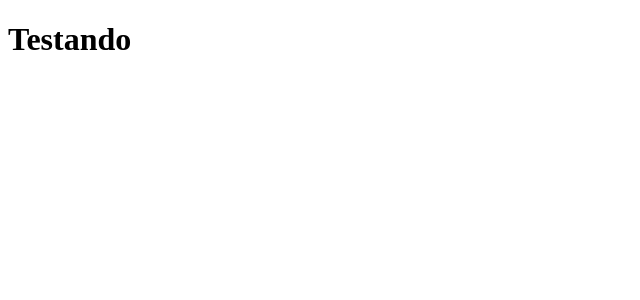
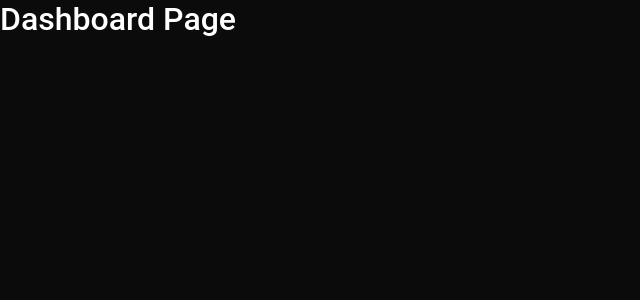
Before and after one commit to eskokado/m6t14-contatos-reactjs, a React (Create React App) app: page /dashboard in a window 1280 px wide. Shown: the top 300 px of the page, without its empty margins (0-640 px from the left). Built offline with nearby package versions, Linux system fonts and the light colour scheme.

Commit message:
feat: initial config

```diff
--- a/package.json
+++ b/package.json
@@ -14,6 +14,7 @@
     "react-router-dom": "^6.4.3",
     "react-scripts": "5.0.1",
     "react-toastify": "^9.1.1",
+    "styled-components": "^5.3.6",
     "web-vitals": "^2.1.0",
     "yup": "^0.32.11"
   },
--- a/src/App.jsx
+++ b/src/App.jsx
@@ -1,5 +1,13 @@
+import { RoutesMain } from "./routes";
+import Global from "./styles/global";
+
 function App() {
-  return <h1>Testando</h1>;
+  return (
+    <>
+      <Global />
+      <RoutesMain />
+    </>
+  );
 }
 
 export default App;
--- a/src/index.js
+++ b/src/index.js
@@ -1,10 +1,13 @@
 import React from "react";
 import ReactDOM from "react-dom/client";
+import { BrowserRouter } from "react-router-dom";
 import App from "./App";
 
 const root = ReactDOM.createRoot(document.getElementById("root"));
 root.render(
   <React.StrictMode>
-    <App />
+    <BrowserRouter>
+      <App />
+    </BrowserRouter>
   </React.StrictMode>
 );
--- /dev/null
+++ b/src/pages/DashboardPage/index.jsx
@@ -0,0 +1,7 @@
+export const DashboardPage = () => {
+  return (
+    <>
+      <h1>Dashboard Page</h1>
+    </>
+  );
+};
--- /dev/null
+++ b/src/pages/LoginPage/index.jsx
@@ -0,0 +1,7 @@
+export const LoginPage = () => {
+  return (
+    <>
+      <h1>Login Page</h1>
+    </>
+  );
+};
--- /dev/null
+++ b/src/pages/RegisterPage/index.jsx
@@ -0,0 +1,7 @@
+export const RegisterPage = () => {
+  return (
+    <>
+      <h1>Register Page</h1>
+    </>
+  );
+};
--- /dev/null
+++ b/src/routes/index.jsx
@@ -0,0 +1,14 @@
+import { Route, Routes } from "react-router-dom";
+import { DashboardPage } from "../pages/DashboardPage";
+import { LoginPage } from "../pages/LoginPage";
+import { RegisterPage } from "../pages/RegisterPage";
+
+export const RoutesMain = () => {
+  return (
+    <Routes>
+      <Route path="login" element={<LoginPage />} />
+      <Route path="register" element={<RegisterPage />} />
+      <Route path="dashboard" element={<DashboardPage />} />
+    </Routes>
+  );
+};
--- /dev/null
+++ b/src/styles/global.js
@@ -0,0 +1,79 @@
+import { createGlobalStyle } from "styled-components";
+
+export default createGlobalStyle`
+  :root {
+    --color-background: #0b0b0b;
+    --color-primary: #F2A30B;
+    --color-secondary: #0C2FDF;
+    --color-tertiary: #FFE182;
+    --color-text: #FFF;
+    --color-red: #B4423E;
+    --color-success: #7CC39C;
+    --color-warning: #FBEA85;
+    --color-error: #EA524F;
+
+    font-size: 60%;
+  }
+
+  @media (min-width: 700px) {
+    :root {
+      font-size: 62.5%;
+    }
+  }
+
+  * {
+    margin:0;
+    padding: 0;
+    outline:0;
+    box-sizing: border-box;
+  }
+
+  body,html{
+    width: 100vw;
+    height: 100vh;
+  }
+
+  body {
+    background: var(--color-background);
+    color: var(--color-text);
+    -webkit-font-smoothing: antialiased;
+
+    overflow-x: hidden;
+  }
+
+  body, input, button, textarea {
+    font-family: 'Roboto';
+    font-size: 1.6rem;
+  }
+
+  h1, h2, h3, h4, h5, h6, strong {
+    font-weight: 500;
+  }
+
+  button {
+    cursor: pointer;
+  }
+
+  /* width */
+  ::-webkit-scrollbar {
+    width: 10px;
+  }
+
+  /* Track */
+  ::-webkit-scrollbar-track {
+    background: var(--color-text-light);
+    margin: 1rem;
+    border-radius: 1.6rem;
+  }
+
+  /* Handle */
+  ::-webkit-scrollbar-thumb {
+    background: var(--color-primary-dark);
+    border-radius: 1.6rem;
+  }
+
+  /* Handle on hover */
+  ::-webkit-scrollbar-thumb:hover {
+    background: var(--color-primary);
+  }
+`;
```
Also changed, not shown: 1 other file (tests, documents, lock files or other folders).
